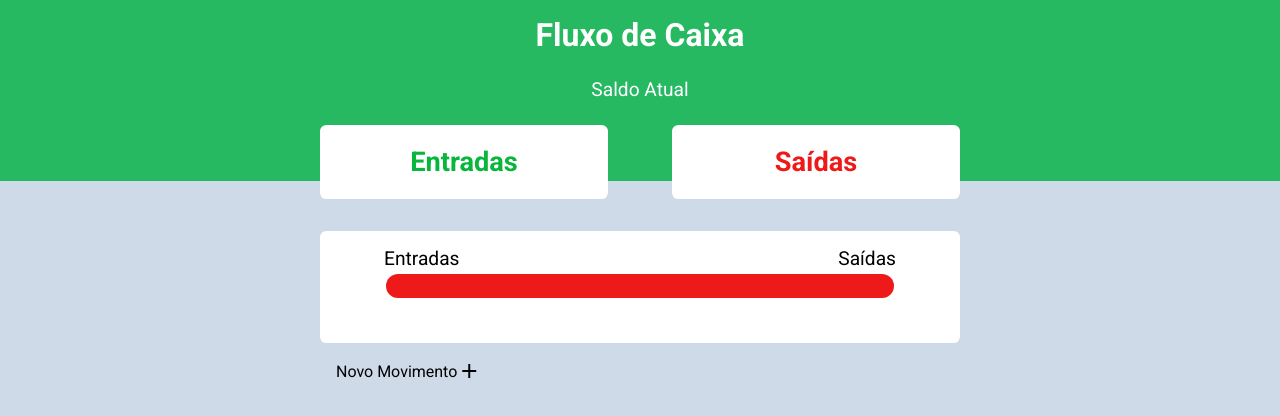
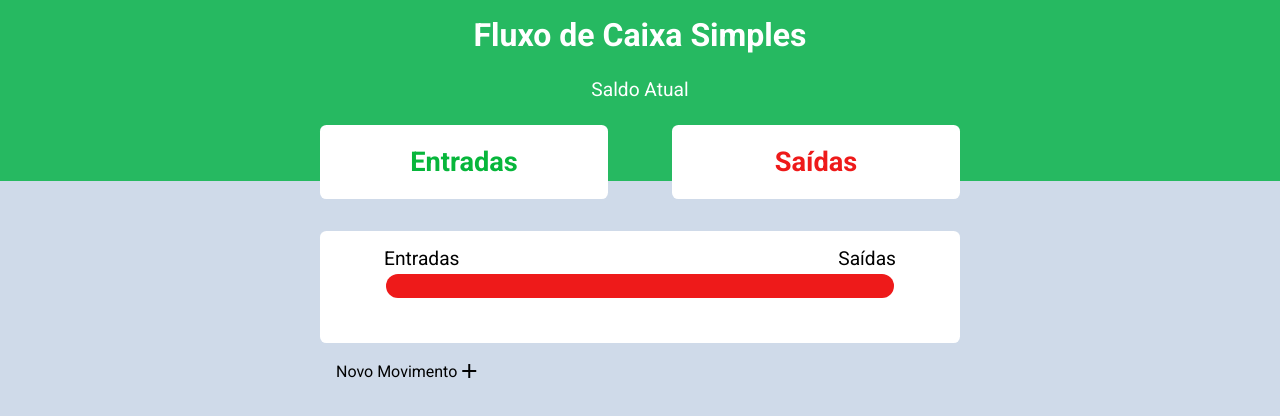
Before and after one commit to Thiago2436/fluxo-caixa, a plain HTML site: page src/index.html in a window 1280 px wide. Drawn offline with nearby package versions, Linux system fonts and the light colour scheme; no server answers.

Commit message:
Update index.html

```diff
--- a/src/index.html
+++ b/src/index.html
@@ -16,7 +16,7 @@
     <div class="container">
         <div class="content-fixed">
             <div class="title-info">
-                <h1>Fluxo de Caixa</h1>
+                <h1>Fluxo de Caixa Simples </h1>
                 <p id="current-balance"></p>
                 <p>Saldo Atual</p>
             </div>
```
